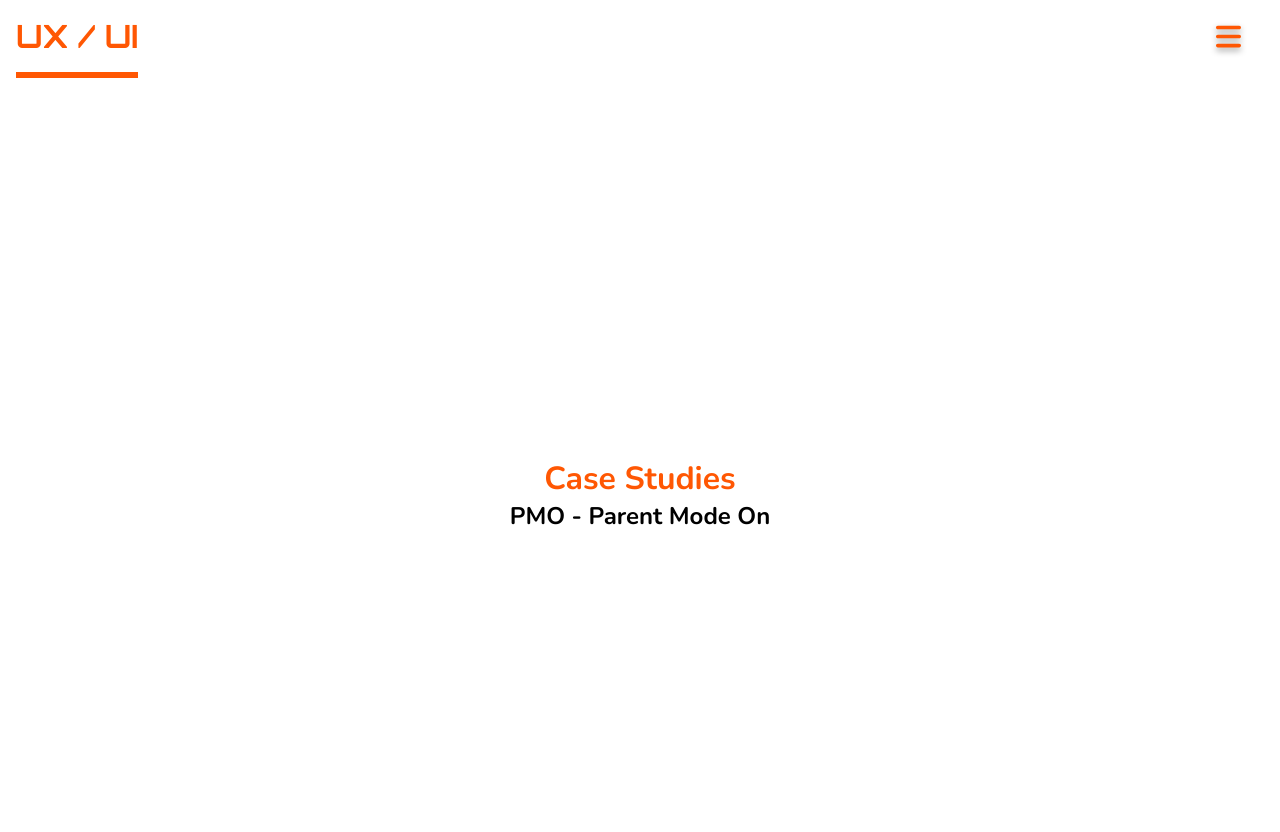
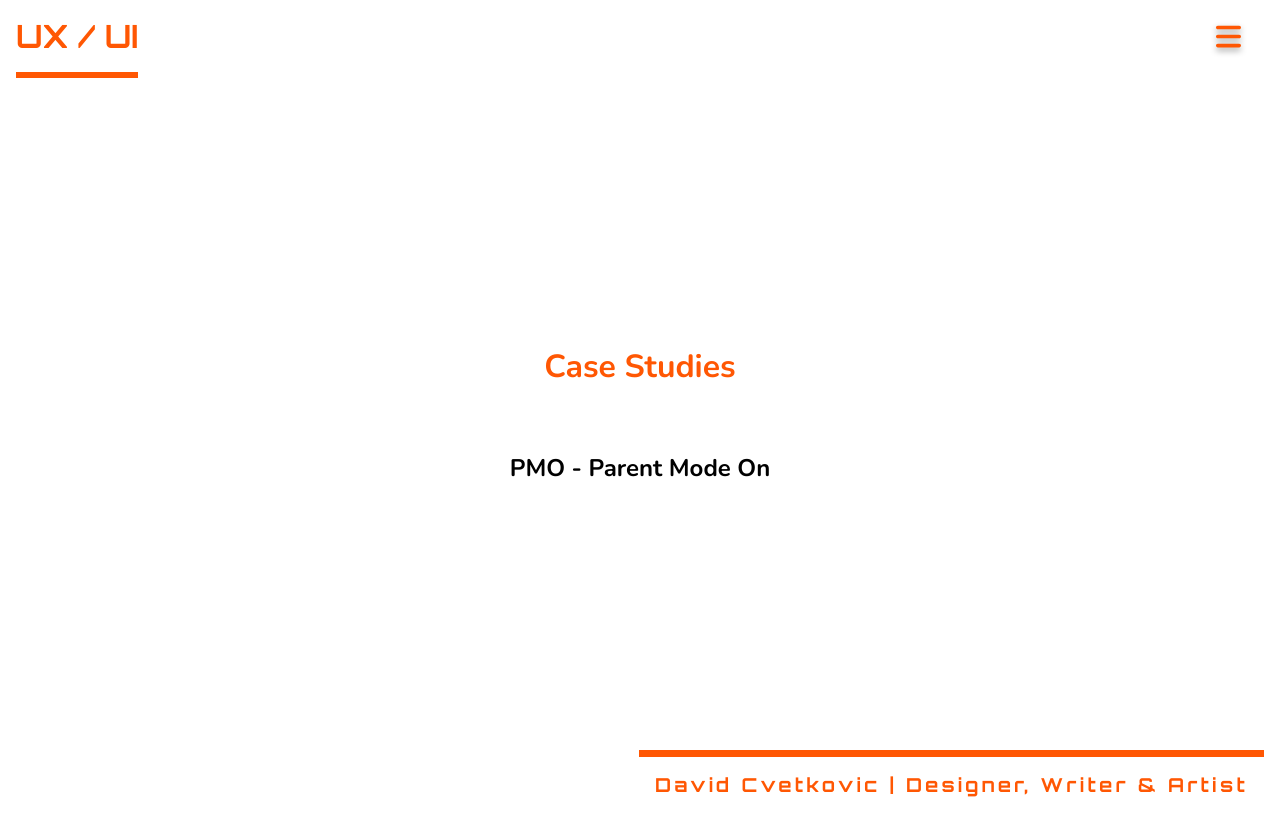
Before and after one commit to Davidphdc/Designer-David-Cvetkovic, a website: page uxui/index.html in a window 1280 px wide. Shown: the top 832 px of the page. Drawn offline with nearby package versions, Linux system fonts and the light colour scheme.

Commit message:
last one for today

```diff
--- a/static/css/style.css
+++ b/static/css/style.css
@@ -487,17 +487,19 @@ p {
   width: 100%;
   justify-content: center;
   align-items: center;
-  height: 100vh;
+  height: 80vh;
   font-family: "Nunito", sans-serif;
 }
 .uxui_main h1 {
   color: #ff5703;
+  margin-bottom: 4rem;
 }
 .uxui_main a {
   color: #000000;
   text-decoration: none;
 }
 .uxui_main a:hover {
+  color: #ff5703;
   transform: scale(1.2);
   transition: 600ms ease-in-out;
 }
```
Also changed, not shown: 1 other file.
